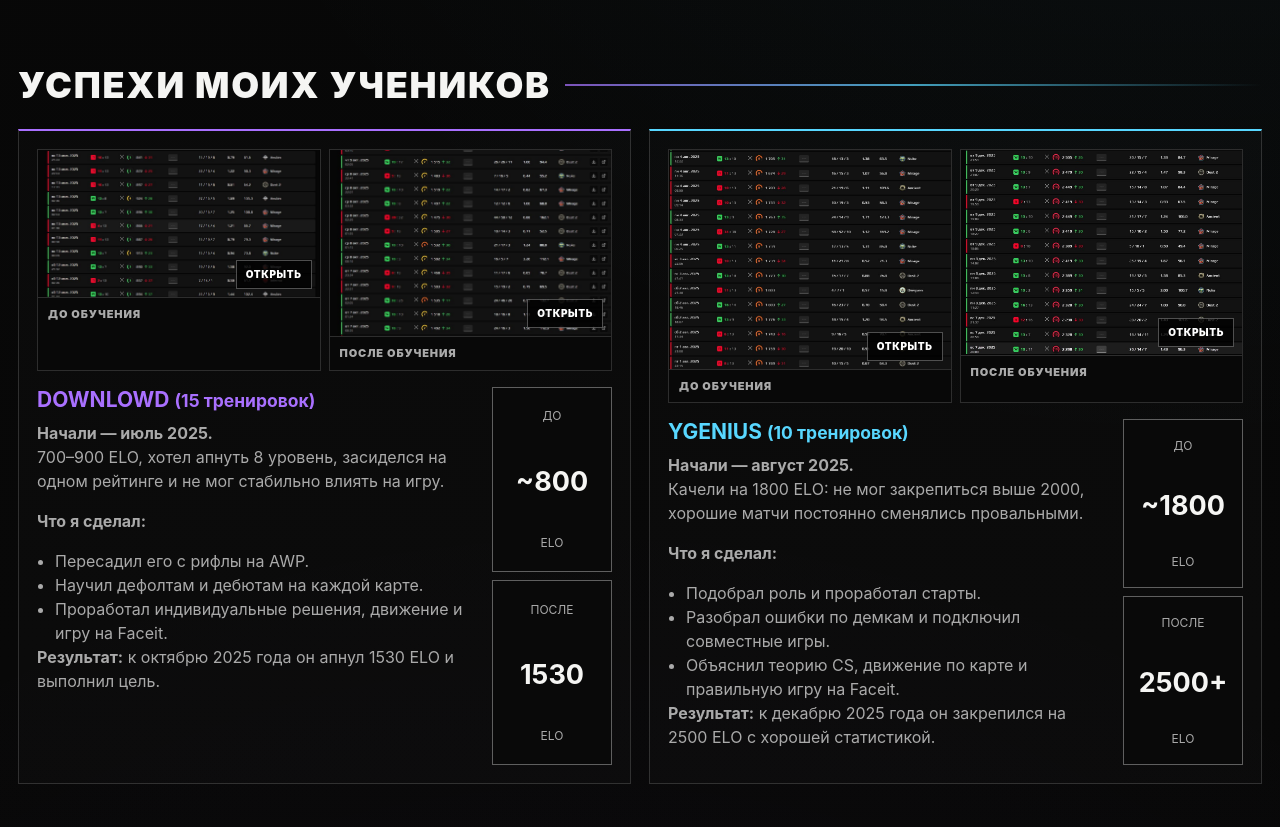
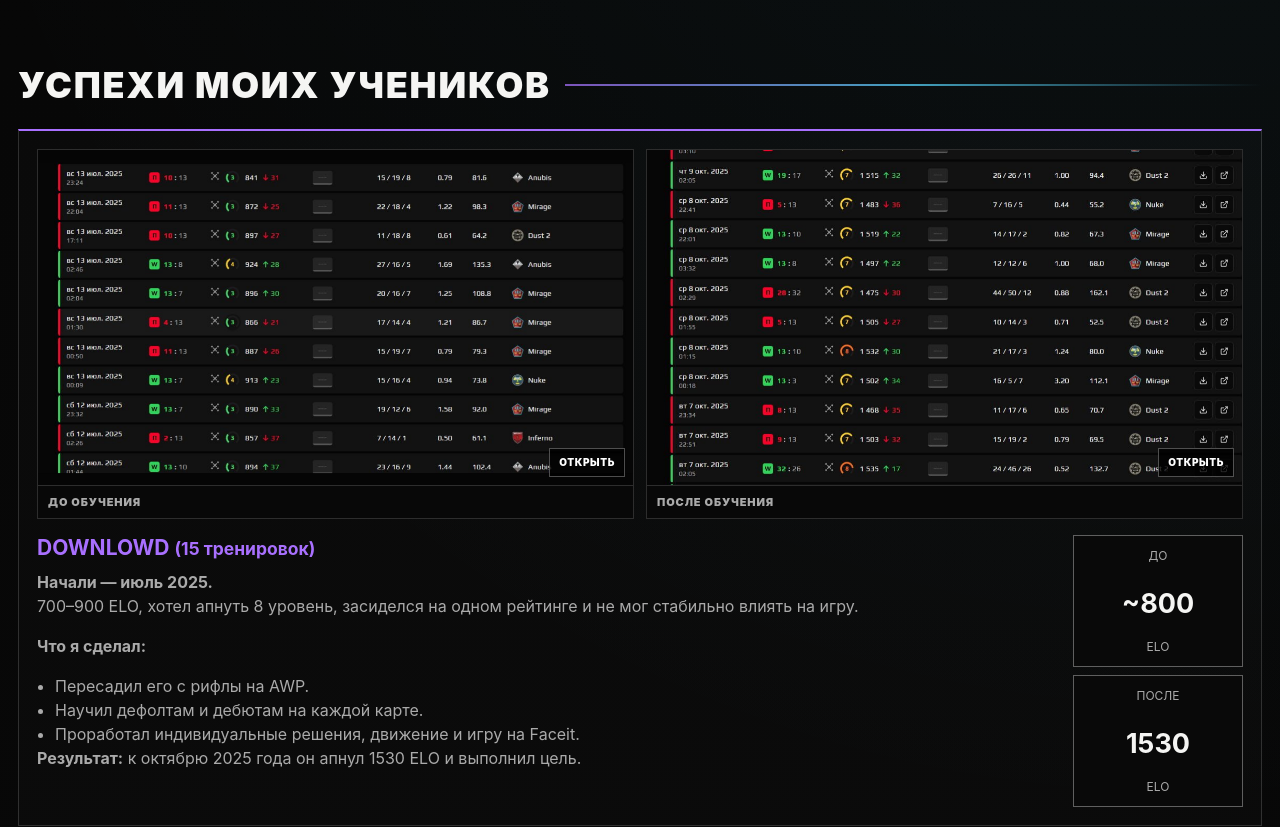
Before and after one commit to mix3rcs/mix3rcs, a plain HTML site: page index.html in a window 1280 px wide. Shown: the part 2020-2847 px from the top of the page. Drawn offline with Linux system fonts and the light colour scheme.

Commit message:
Add files via upload

```diff
--- a/index.html
+++ b/index.html
@@ -1131,6 +1131,66 @@
 
     @media (max-width: 1180px) {
       .case-grid { grid-template-columns: 1fr; }
+    }
+
+    /* Обновление блока кейсов: стабильная сетка без растягивания */
+    #chapter-3 .case-grid {
+      grid-template-columns: 1fr;
+      gap: 24px;
+    }
+
+    #chapter-3 .case-card {
+      width: 100%;
+      min-width: 0;
+    }
+
+    #chapter-3 .case-media {
+      grid-template-columns: repeat(2, minmax(0, 1fr));
+      align-items: start;
+      gap: 12px;
+    }
+
+    #chapter-3 .case-shot {
+      min-width: 0;
+      align-self: start;
+    }
+
+    #chapter-3 .case-image-button {
+      aspect-ratio: 16 / 9;
+      min-height: 0;
+    }
+
+    #chapter-3 .case-shot img {
+      width: 100%;
+      height: 100%;
+      object-fit: contain;
+      object-position: center;
+    }
+
+    #chapter-3 .case-body {
+      grid-template-columns: minmax(0, 1fr) 170px;
+      align-items: start;
+    }
+
+    #chapter-3 .case-result {
+      grid-template-rows: none;
+      grid-auto-rows: 132px;
+      align-content: start;
+    }
+
+    #chapter-3 .elo-box {
+      min-height: 132px;
+    }
+
+    @media (max-width: 760px) {
+      #chapter-3 .case-media { grid-template-columns: 1fr; }
+      #chapter-3 .case-body { grid-template-columns: 1fr; }
+      #chapter-3 .case-result {
+        grid-template-columns: repeat(2, minmax(0, 1fr));
+        grid-template-rows: none;
+        grid-auto-rows: 118px;
+      }
+      #chapter-3 .elo-box { min-height: 118px; }
     }
 </style>
 </head>
```
